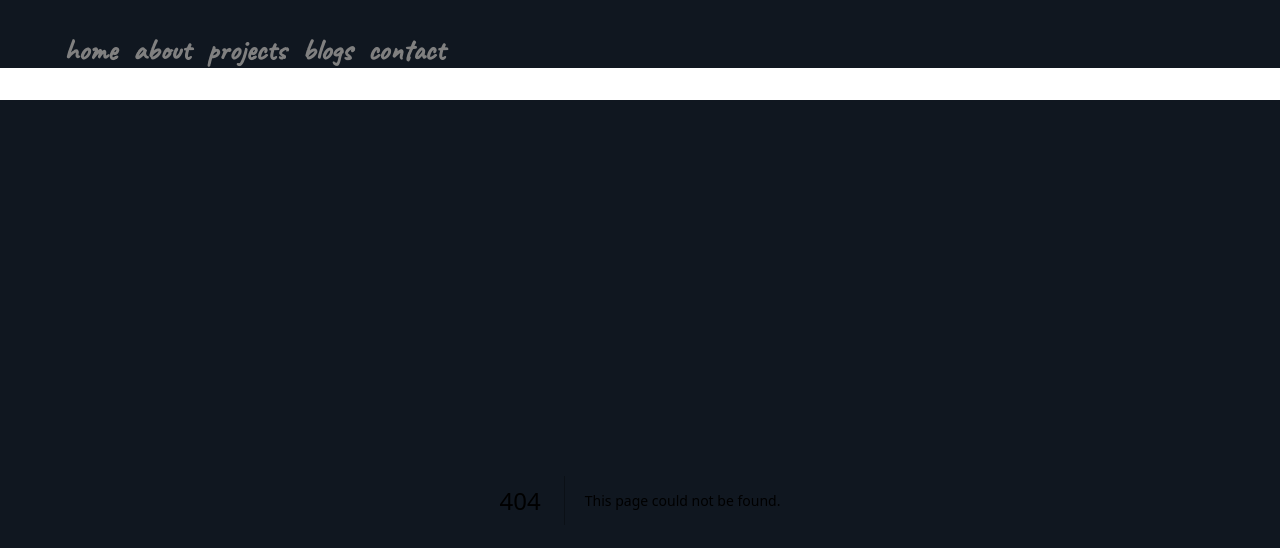
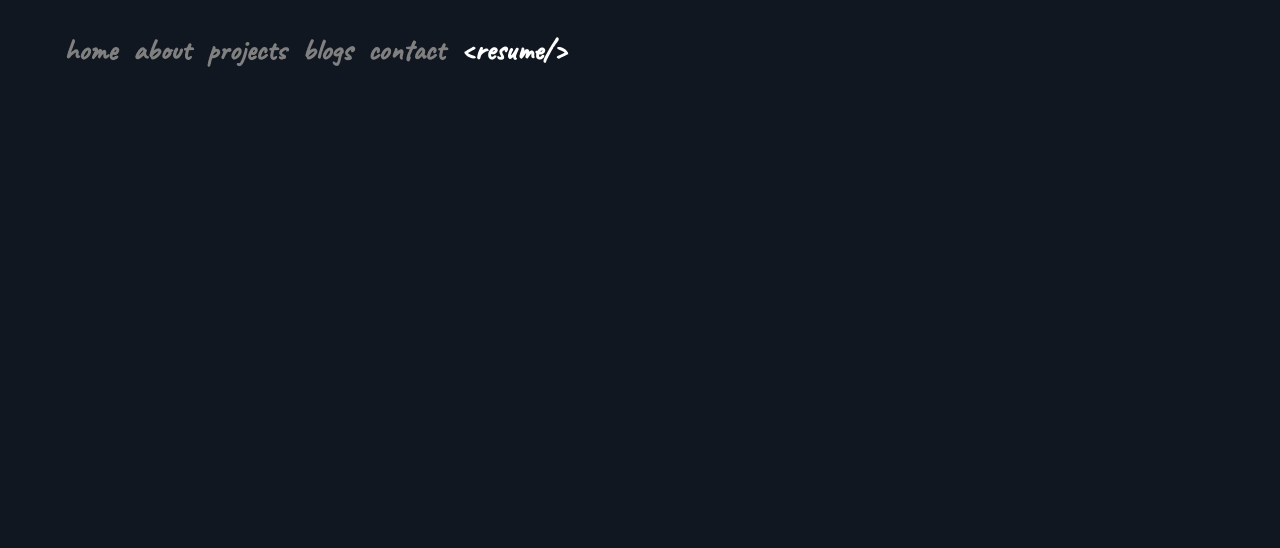
Before and after one commit to umarwaseeem/muhammadumarwaseem, a Next.js app: page /resume in a window 1280 px wide. Before the commit this address had no page. Shown: the top 548 px of the page. Built offline with nearby package versions, Linux system fonts and the light colour scheme.

Commit message:
chore: resume route to put resume online

```diff
--- /dev/null
+++ b/app/resume/page.js
@@ -0,0 +1,6 @@
+
+export default function Resume() {
+    return (
+        <iframe className="h-screen w-screen" src={`ResumeUmarWaseem.pdf#zoom=100`} />
+    );
+}
--- a/components/ui/navbar.jsx
+++ b/components/ui/navbar.jsx
@@ -121,6 +121,16 @@ export default function Navbar() {
                             {"<"}contact{" />"}
                         </motion.div>
                     </Link>
+                    <Link href="/resume" passHref>
+                        <motion.div
+                            onClick={closeMenu}
+                            className="w-full py-2 px-8 text-center"
+                            whileHover={{ scale: 1.1 }}
+                            whileTap={{ scale: 0.95 }}
+                        >
+                            {"<"}resume{" />"}
+                        </motion.div>
+                    </Link>
                     {/* <Link href="/now" passHref>
                         <motion.div
                             onClick={closeMenu}
@@ -200,6 +210,17 @@ export default function Navbar() {
                             </motion.div>
                         </Link>
                     </li>
+                    <li>
+                        <Link href="/resume" passHref>
+                            <motion.div
+                                initial={{ color: 'gray' }}
+                                animate={{ color: pathname === '/resume' ? '#FFFFFF' : '#808080' }}
+                                className={`text-lg lg:text-3xl font-bold ${pathname === '/resume' ? "" : "lg:hover:underline underline-offset-4"}`}
+                            >
+                                {pathname === '/resume' ? "<resume/>" : "resume"}
+                            </motion.div>
+                        </Link>
+                    </li>
                     {/* <li>
                         <Link href="/now" passHref>
                             <motion.div
```
Also changed, not shown: 1 other file (tests, documents, lock files or other folders).
